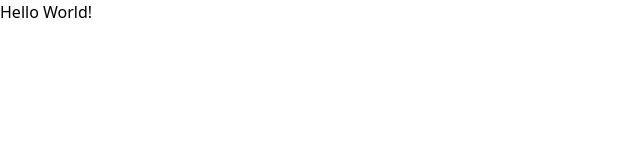
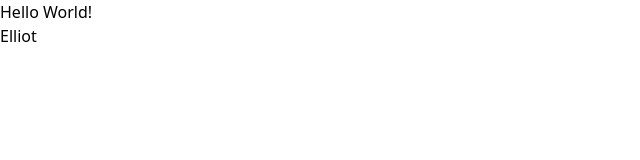
Before and after one commit to elliotabrahamsson/Ao-Bea, a Vue app: page / in a window 1280 px wide. Shown: the top 160 px of the page, without its empty margins (0-640 px from the left). Built offline with nearby package versions, Linux system fonts and the light colour scheme.

Commit message:
Merge test

```diff
--- a/src/App.vue
+++ b/src/App.vue
@@ -2,6 +2,7 @@
 
 <template>
   <h1>Hello World!</h1>
+  <h5>Elliot</h5>
 </template>
 
 <style scoped></style>
```
